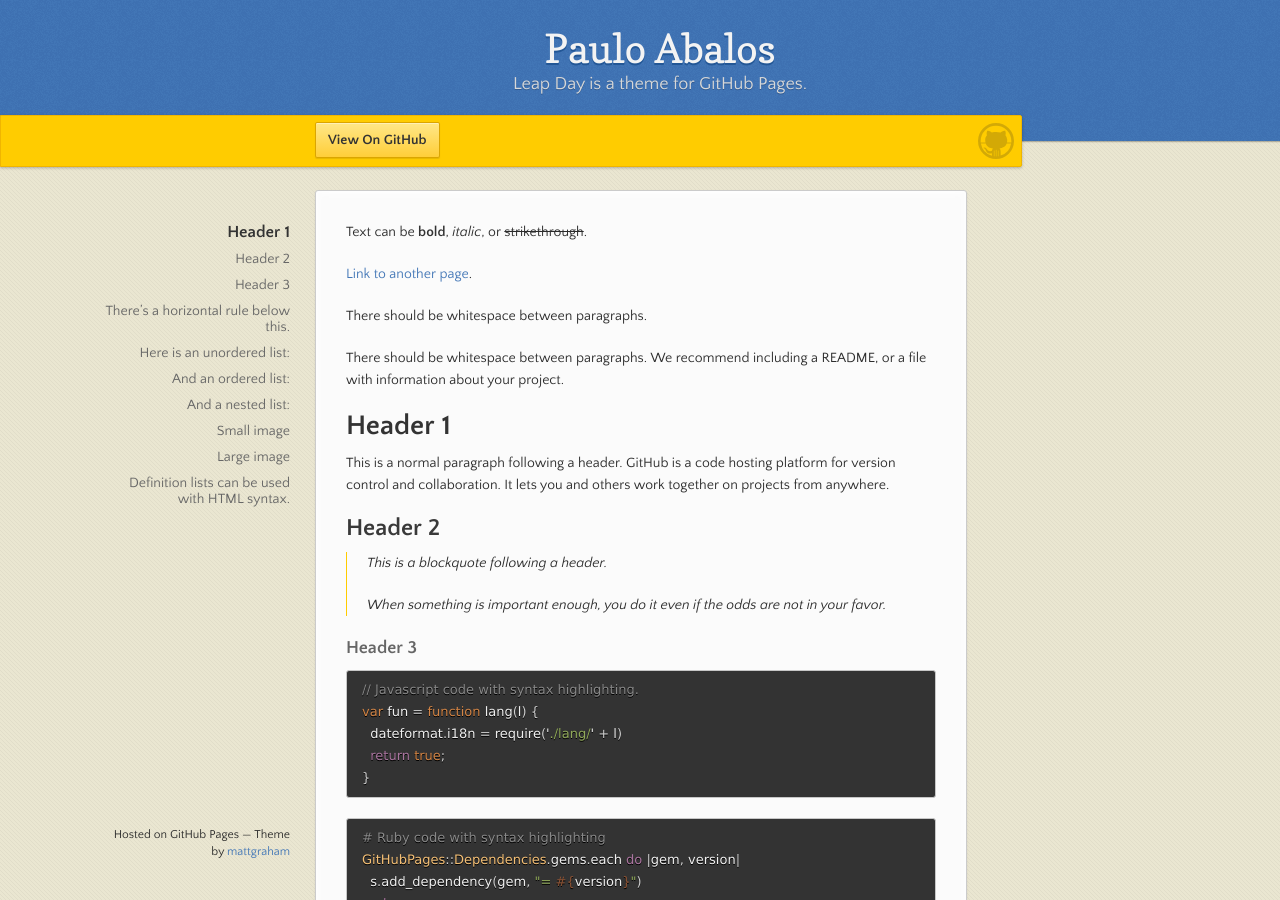
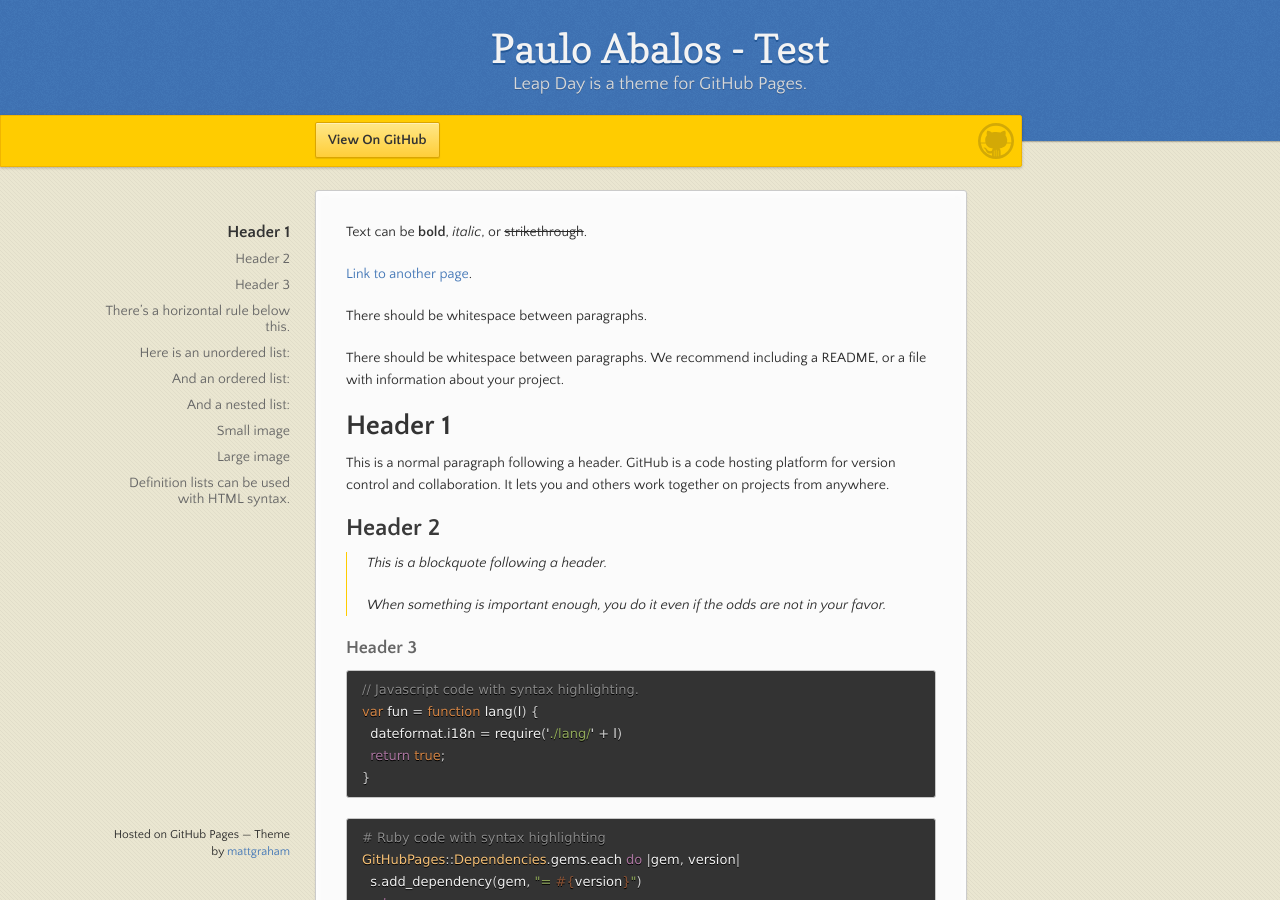
Before and after one commit to pauloabalos/pauloabalos.github.io, a Jekyll site: the page built from index.md, in a window 1280 px wide and 900 px high. Built offline with Jekyll 4.4.1, drawn with Linux system fonts in a browser that asks for light colours.

Commit message:
test20240217-3

```diff
--- a/_config.yml
+++ b/_config.yml
@@ -1,4 +1,4 @@
-title: Paulo Abalos
+title: Paulo Abalos - Test
 description: Leap Day is a theme for GitHub Pages.
 show_downloads: false
 google_analytics:
```
